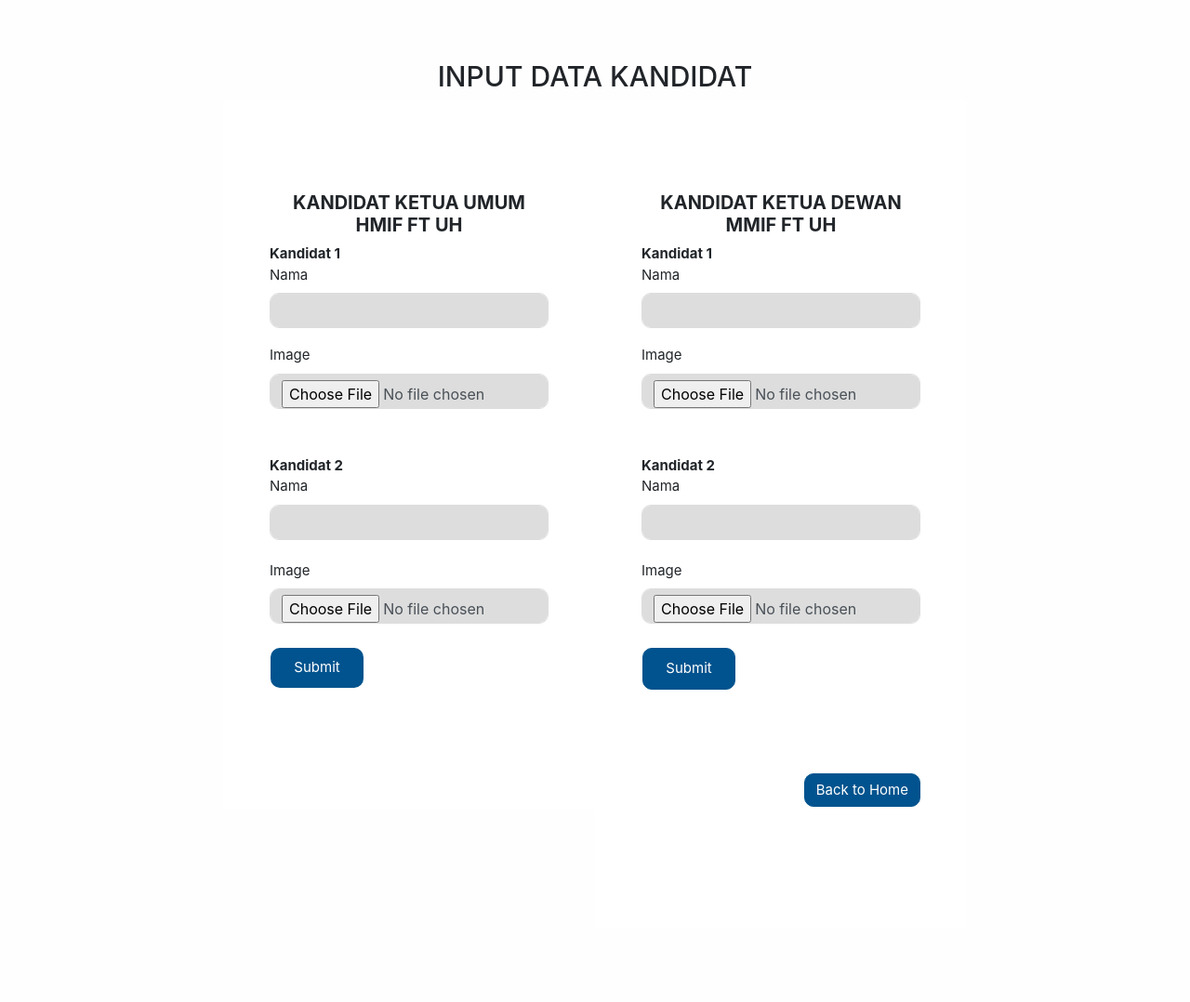
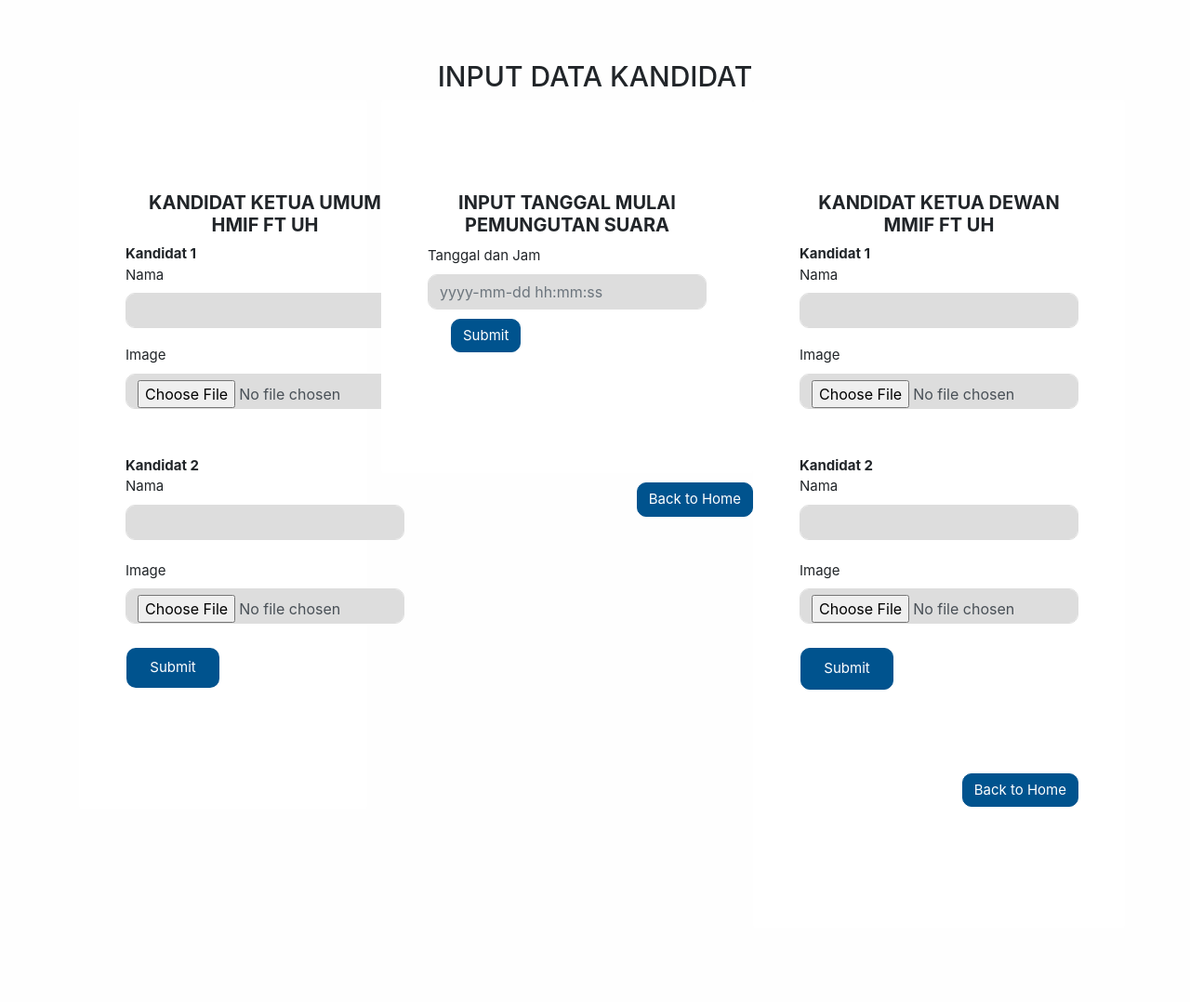
Before and after one commit to Reinhart-Wibisono-Soplantila/Pemilu, a PHP site: page /inputdata.php in a window 1280 px wide. Shown: the part 56-1134 px from the top of the page at 93% size. Run offline with PHP 8.4, Linux system fonts and the light colour scheme; the visitor is signed in with stand-in values (Sample User, id 1); data comes from the database, SQL or seed files in the repository; data that the repository does not hold is empty; some libraries are stand-ins or nearby versions.

Commit message:
Menambahkan input tanggal

```diff
--- a/inputdata.php
+++ b/inputdata.php
@@ -12,8 +12,8 @@
         exit;
     }
     $NIM=$_SESSION['NIM'];
+    $result = mysqli_query($conn, "SELECT * FROM admin");
 
-    $result = mysqli_query($conn, "SELECT * FROM admin");
     if (isset($_POST["submit_ketum"])){
         // $kandidat_ketum1=$_POST["kandidat_ketum1"];
         // $kandidat_ketum2=$_POST["kandidat_ketum2"];
@@ -25,6 +25,11 @@
         // $kandidat_ketude1=$_POST["kandidat_ketude2"];
         inputNamaKetude($_POST);
         inputGambarKetude($_POST);
+    }
+    if( isset($_POST["submit_date"])){
+        $tanggal = $_POST["inputDate"];
+        echo $tanggal;
+        $result2 = mysqli_query($conn, "UPDATE admin SET nama='$tanggal' WHERE jabatan = 'tanggal'");
     }
 
     if(isset($_POST["logout"])){
@@ -117,6 +122,23 @@
                         </form>
                     </div>
                 </div>
+                <div class="row justify-content-center">
+                <div class="col">
+                    <div class="card">
+                    <form id="dateWrapper" method="post" action="">
+                        <h4 class="font-weight-bold ">INPUT TANGGAL MULAI<br>PEMUNGUTAN SUARA</h4>
+                        <div class="form-group-date">
+                            <label for="exampleInputDate ">Tanggal dan Jam</label>
+                            <input type="text" class="form-control " id="exampleInputDate " placeholder="yyyy-mm-dd hh:mm:ss" name="inputDate">
+                        </div>
+                        <button class="button2 btn btn-primary" name="submit_date">
+                            <i class="loading-icon2 fa fa-spinner fa-spin hide"></i>
+                            <span class="btn-txt2">Submit</span>
+                        </button>
+                    </form>
+                </div>
+                <a href="admin.html" class="back"><button type="submit " class=" btn btn-primary ">Back to Home</button></a>
+            </div>
             </div>
             <div class="row justify-content-center">
                 <div class="col">
@@ -184,6 +206,30 @@
         });
 
         $(document).ready(function() {
+            $('#dateWrapper').on('submit', function(){
+            let Data = $('#dateWrapper').serialize();
+            $.ajax({
+            type : 'POST',
+            url  : 'inputdata.php',
+            data : Data,
+            success: function(res){
+                if (res){
+                    $(".loading-icon2").removeClass("hide");
+                    // $(".button").attr("disabled", true);
+                    $(".btn-txt2").text("");
+                } else {
+                    setTimeout(function() {
+                        $(".loading-icon2").addClass("hide");
+                        // $(".button").attr("disabled", false);
+                        $(".btn-txt2").text("Submit");
+                    }, 3000);
+                }
+            }
+        });
+            });
+        });
+
+        $(document).ready(function() {
             $('#ketum').on('submit', function(){
             let Data = $('#ketum').serialize();
             $.ajax({
```
